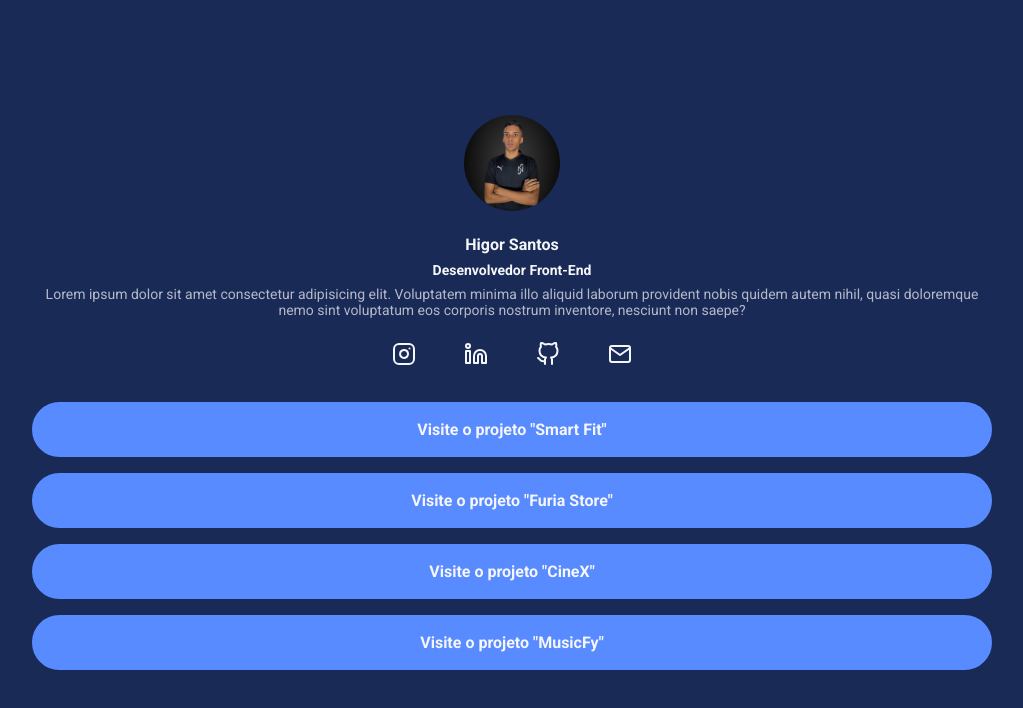
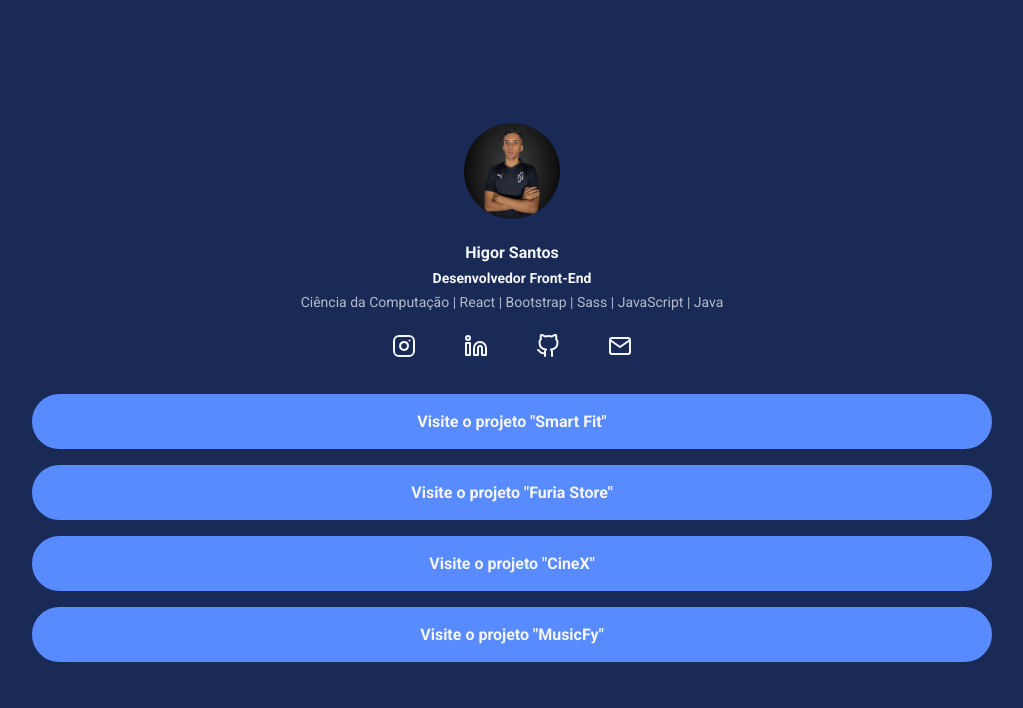
Before and after one commit to HigorStos/less_social_links, a website: page index.html in a window 1280 px wide. Shown: the whole page, without its empty margins (128-1151 px from the left). Drawn offline with Linux system fonts and the light colour scheme.

Commit message:
initial commit

```diff
--- a/index.html
+++ b/index.html
@@ -17,7 +17,7 @@
                 <h1 class="profile-bio-name">Higor Santos</h1>
                 <h2 class="profile-bio-subtitle">Desenvolvedor Front-End</h2>
                 <p class="profile-bio-description">
-                    Lorem ipsum dolor sit amet consectetur adipisicing elit. Voluptatem minima illo aliquid laborum provident nobis quidem autem nihil, quasi doloremque nemo sint voluptatum eos corporis nostrum inventore, nesciunt non saepe?
+                    Ciência da Computação | React | Bootstrap | Sass | JavaScript | Java
                 </p>
             </div>
         </header>
```
Also changed, not shown: .github/preview.png (added), README.md (added).
